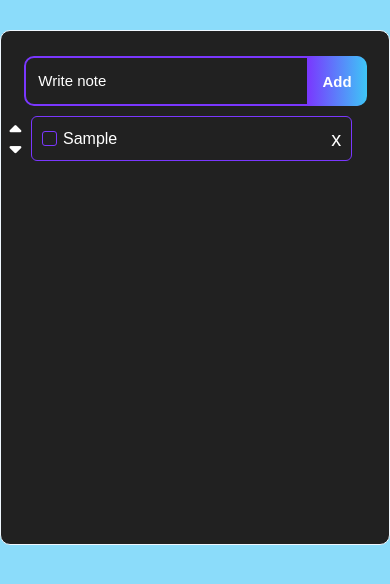
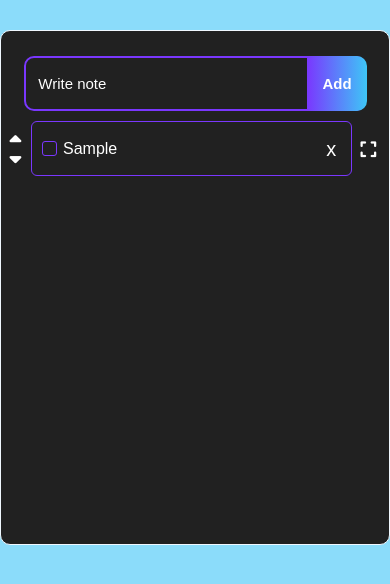
Before and after one commit to LVKhoa06/project-www-todo-list, a plain HTML site: page index.html in a window 390 px wide. Both pictures are taken after typing "Sample" into the empty fields and a click on the button "Add". Drawn offline with Linux system fonts and the light colour scheme.

Commit message:
22Aug13 RESPONSIVE app

```diff
--- a/assets/css/small.css
+++ b/assets/css/small.css
@@ -5,26 +5,27 @@ app {
 
 .btn-delete {
     opacity: 1;
+    right: 5px;
 }
 
 .icon-up-down {
-    /* display: none !important; */
     opacity: 1;
 }
 
 .btn-add {
-    height: 50px;
+    height: 55px;
     right: 22px;
 }
 
 .input-note {
-    height: 50px;
+    height: 55px;
 }
 
 .item-note {
-    min-height: 45px;
+    min-height: 55px;
     width: 90%;
     margin-bottom: 10px;
+    padding-right: 40px;
 }
 
 list-pin {
@@ -56,3 +57,19 @@ list-note {
     width: 100%;
     margin: 0;
 }
+
+#foo {
+    width: 82%;
+    height: 8px;
+}
+
+#icon-full {
+    display: block;
+    font-size: 18px;
+}
+
+.icon-drag {
+    opacity: .8;
+    margin-top: 5px;
+    font-size: 20px;
+}
```
Also changed, not shown: index.html (+0 -1 lines), assets/css/main.css (line endings or trailing spaces).
